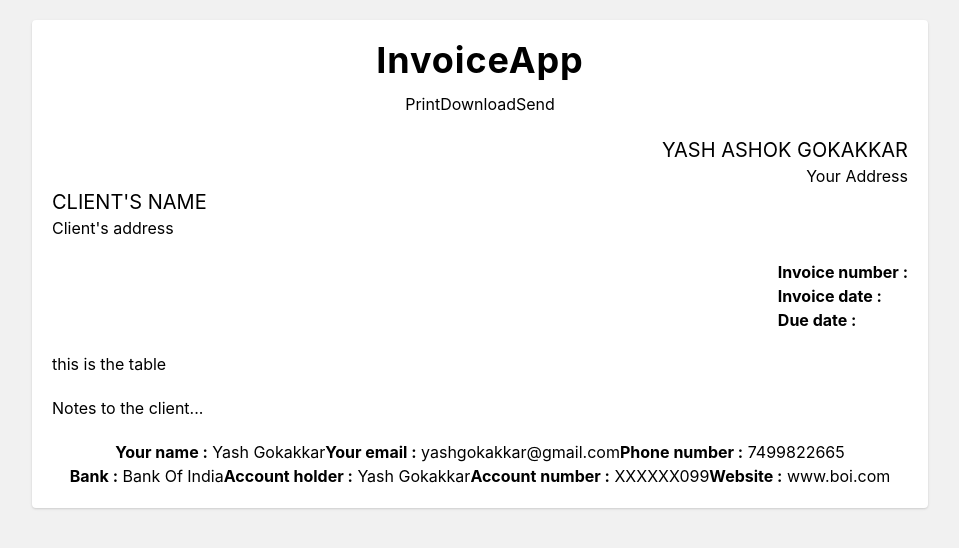
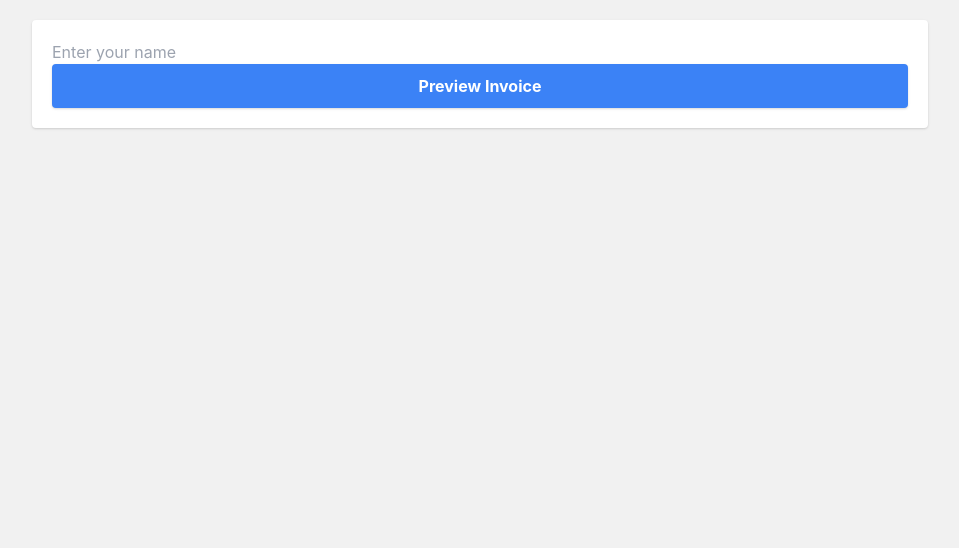
Before and after one commit to yashgokakkar99/InvoiceApp, a React (Create React App) app in the folder invc/: page / in a window 1280 px wide. Shown: the top 548 px of the page, without its empty margins (160-1119 px from the left). Built offline with nearby package versions, Linux system fonts and the light colour scheme.

Commit message:
Added some hooks

```diff
--- a/invc/src/App.js
+++ b/invc/src/App.js
@@ -6,13 +6,18 @@ import Table from "./components/Table";
 import Notes from "./components/Notes";
 import Footer from "./components/Footer";
 
+import { useState } from "react";
+
 function App() {
+  const [showInvoice, setShowInvoice] = useState(false);
+
   const handlePrint = () => {
     window.print();
   };
   return (
     <>
       <main className="m-5 p-5 xl:max-w-4xl xl:mx-auto bg-white rounded shadow">
+        {showInvoice ? (
           <div>
             <Header handlePrint={handlePrint} />
 
@@ -27,7 +32,34 @@ function App() {
             <Notes />
 
             <Footer />
+            <button
+              onClick={() => setShowInvoice(false)}
+              className="bg-blue-500 text-white font-bold py-2 px-8 rounded shadow border-2 border-blue-500 hover:bg-transparent hover:text-blue-500 transition-all duration-300"
+            >
+              Edit Information
+            </button>
           </div>
+        ) : (
+          <>
+          {/*name, address, client name, client address,email, phone number, bank name, banck account number, account holder, website invoice number, invoice date, due date, table, notes */}
+            <div className="flex flex-col justify-center">
+              <input
+                type="text"
+                name="text"
+                id="text"
+                placeholder="Enter your name"
+                autoComplete="off"
+              ></input>
+
+              <button
+                onClick={() => setShowInvoice(true)}
+                className="bg-blue-500 text-white font-bold py-2 px-8 rounded shadow border-2 border-blue-500 hover:bg-transparent hover:text-blue-500 transition-all duration-300"
+              >
+                Preview Invoice
+              </button>
+            </div>
+          </>
+        )}
       </main>
     </>
   );
```
Lines whose indentation alone changed are shown as unchanged.
